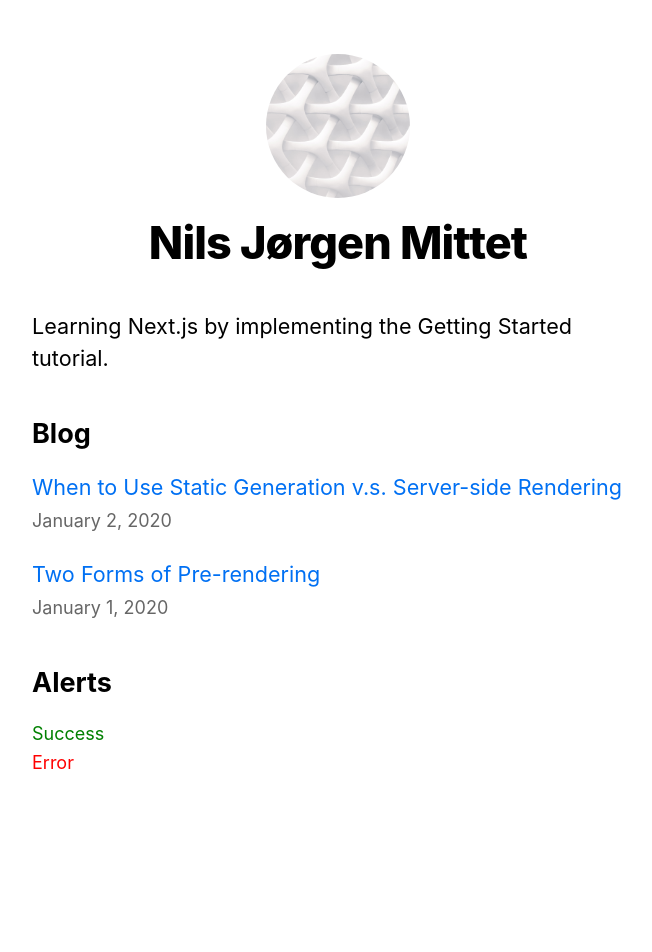
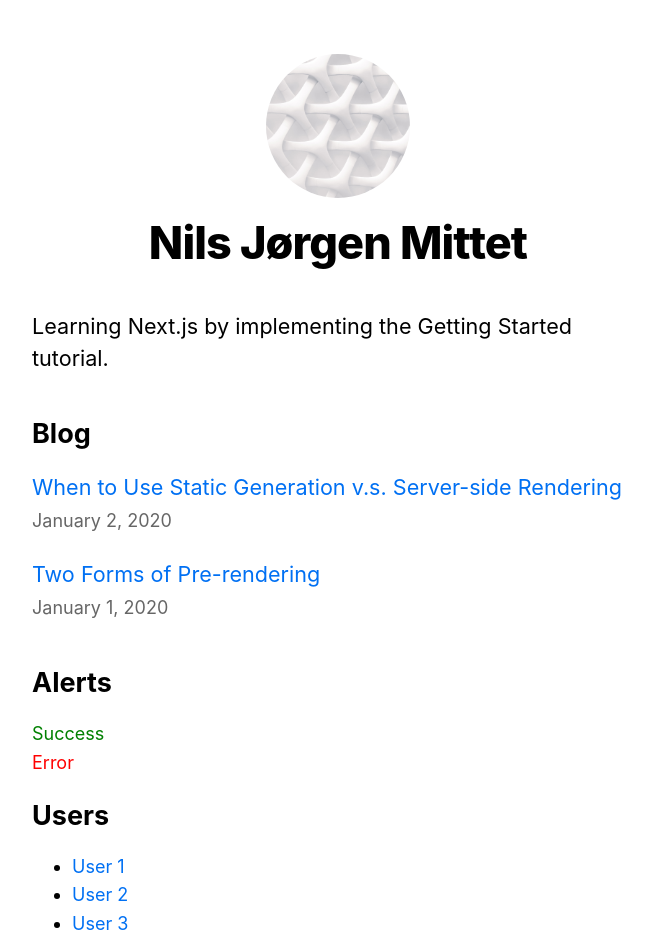
Before and after one commit to njmittet/nextjs-tutorial, a Next.js app: page / in a window 1280 px wide. Shown: the top 952 px of the page, without its empty margins (302-954 px from the left). Before the commit the page ends 886 px from the top, so only its background shows below. Built offline with nearby package versions, Linux system fonts and the light colour scheme.

Commit message:
Add API Routes example

```diff
--- /dev/null
+++ b/components/userList.js
@@ -0,0 +1,28 @@
+import useSwr from 'swr';
+import Link from 'next/link';
+
+const fetcher = (url) => fetch(url).then((res) => res.json());
+
+// A component wrapping demonstration of API routes.
+export default function UserList() {
+  const { data, error } = useSwr('/api/user', fetcher);
+
+  if (error) {
+    return <div>Failed to load users!</div>;
+  }
+  if (!data) {
+    return <div>Loading users...</div>;
+  }
+
+  return (
+    <ul>
+      {data.map((user) => (
+        <li key={user.id}>
+          <Link href="/user/[id]" as={`/user/${user.id}`}>
+            <a>{`User ${user.id}`}</a>
+          </Link>
+        </li>
+      ))}
+    </ul>
+  );
+}
--- a/package.json
+++ b/package.json
@@ -15,7 +15,8 @@
     "react": "17.0.2",
     "react-dom": "17.0.2",
     "remark": "^13.0.0",
-    "remark-html": "^13.0.2"
+    "remark-html": "^13.0.2",
+    "swr": "^1.0.1"
   },
   "devDependencies": {
     "eslint": "7.32.0",
--- /dev/null
+++ b/pages/api/user/[id].js
@@ -0,0 +1,15 @@
+export default function userHandler(req, res) {
+  const {
+    query: { id },
+    method,
+  } = req;
+
+  switch (method) {
+    case 'GET':
+      res.status(200).json({ id, name: `User ${id}` });
+      break;
+    default:
+      res.setHeader('Allow', ['GET']);
+      res.status(405).end(`Method ${method} Not Allowed`);
+  }
+}
--- a/pages/api/hello.js
+++ b/pages/api/user/index.js
@@ -2,6 +2,8 @@
 // an API endpoint instead of a page. The endpoints are server-side only and will not increase the size of the
 // client-side bundle. API Routes do not specify CORS headers, meaning they are same-origin only by default, but this
 // can be customized by wrapping the request handler with the CORS middleware.
+const users = [{ id: 1 }, { id: 2 }, { id: 3 }];
+
 export default function handler(req, res) {
-  res.status(200).json({ text: 'Hello' });
+  res.status(200).json(users);
 }
--- a/pages/index.js
+++ b/pages/index.js
@@ -1,6 +1,7 @@
 import Head from 'next/head';
 import Link from 'next/link';
 import Alerts from '../components/alerts';
+import UserList from '../components/userList';
 import Date from '../components/date';
 import Layout, { siteTitle } from '../components/layout';
 import utilStyles from '../styles/utils.module.css';
@@ -36,6 +37,11 @@ export default function Home({ blogPosts }) {
         <h2 className={utilStyles.headingLg}>Alerts</h2>
         <Alerts />
       </section>
+
+      <section className={utilStyles.padding1px}>
+        <h2 className={utilStyles.headingLg}>Users</h2>
+        <UserList />
+      </section>
     </Layout>
   );
 }
```
Also changed, not shown: pages/user/[id].js (added, +16 -0 lines), 1 other file (tests, documents, lock files or other folders).
